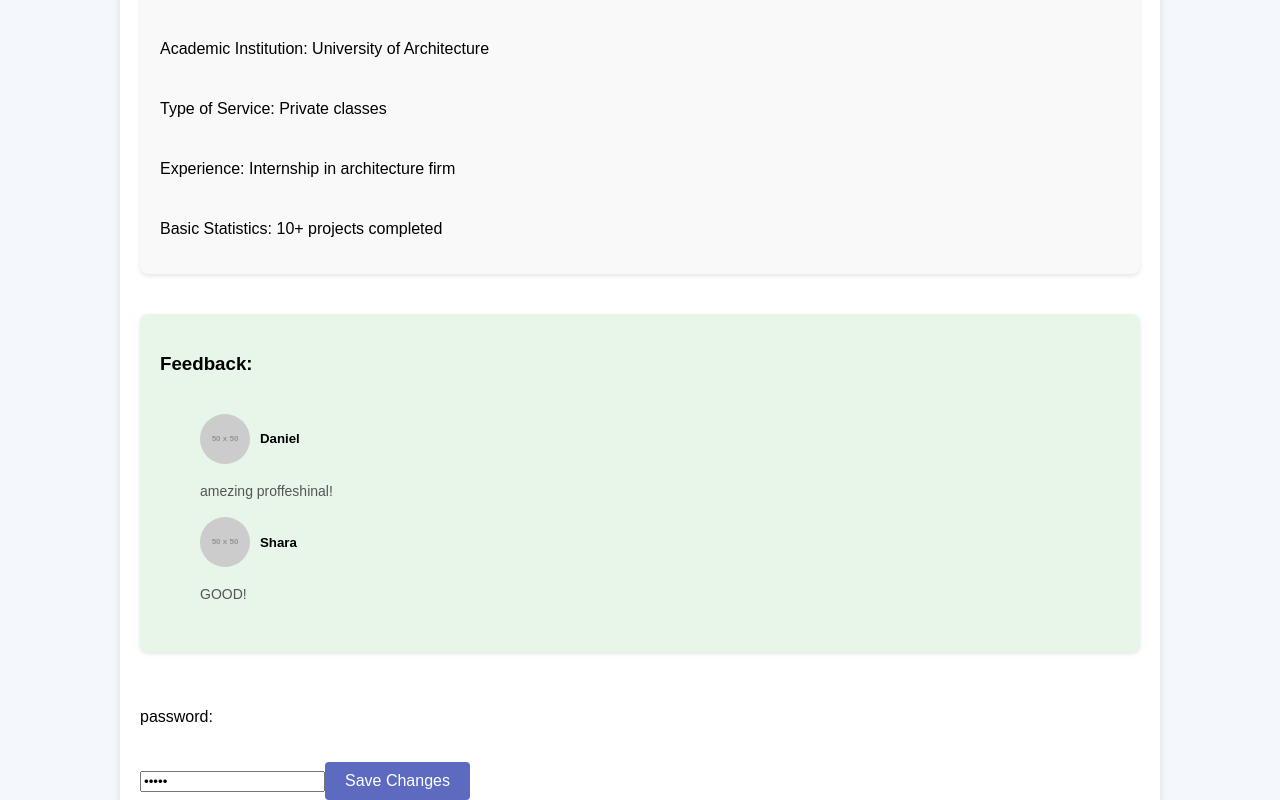
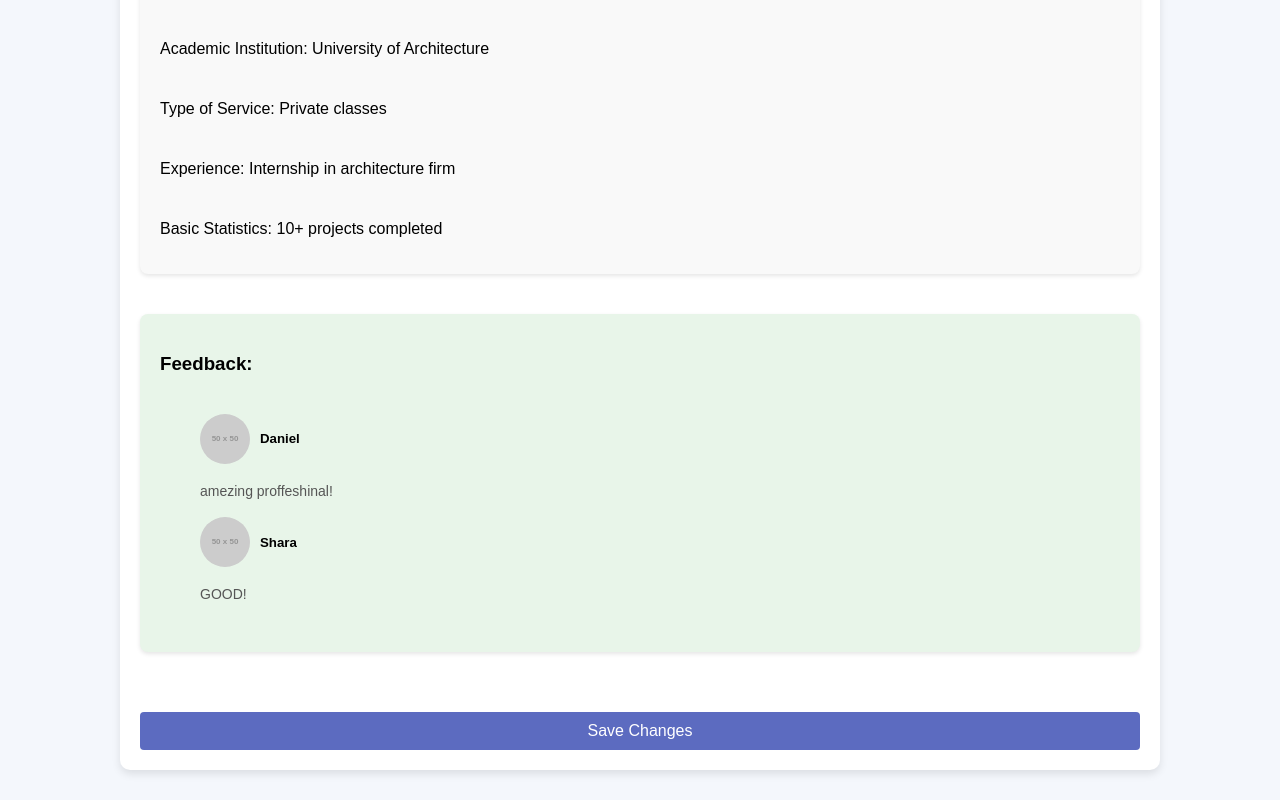
Before and after one commit to tehila97/finelProject, a React (Vite) app in the folder Downloads/appleseeds-final-project-main/appleseeds-final-project-main/: page / in a window 1280 px wide. Both pictures are taken after a click on the button "Edit Profile". Shown: the part 679-1479 px from the top of the page. Built offline with nearby package versions, Linux system fonts and the light colour scheme.

Commit message:
Update ProfilePage.jsx

```diff
--- a/Downloads/appleseeds-final-project-main/appleseeds-final-project-main/src/ProfilePage.jsx
+++ b/Downloads/appleseeds-final-project-main/appleseeds-final-project-main/src/ProfilePage.jsx
@@ -69,7 +69,6 @@ export default function ProfilePage() {
       </div>
 
       <div className='square'>
-      <div className='profile-info'>
         <p>Phone Number: <a href={`https://wa.me/${user.phoneNumber.replace(/-/g, '')}`} target="_blank" rel="noopener noreferrer">
           {user.phoneNumber}
           </a></p>
@@ -86,7 +85,18 @@ export default function ProfilePage() {
         ) : (
         <span>{user.email}</span>
         )}
-      </div>
+
+    {user.isEditing && (
+          <>
+          <p>password:</p>
+          <input
+            type="password"
+            name="password"
+            value={user.password}
+            onChange={handleChange}
+            />
+            </>
+        )}
       </div>
     </div>
 
@@ -121,25 +131,9 @@ export default function ProfilePage() {
           </ul>
         </div>
 
-
-      <div className='profile-info'>
-        {user.isEditing && (
-          <>
-          <p>password:</p>
-          <input
-            type="password"
-            name="password"
-            value={user.password}
-            onChange={handleChange}
-            />
-            </>
-        )}
-
-
         <button onClick={toggleEdit}>
           {user.isEditing ? "Save Changes" : "Edit Profile"}
         </button>
       </div>
-    </div>
   );
 }
```
